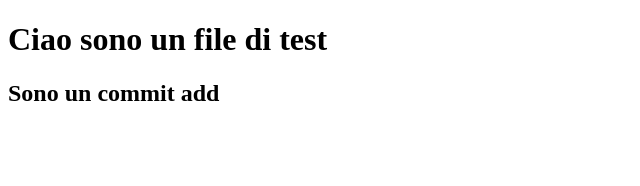
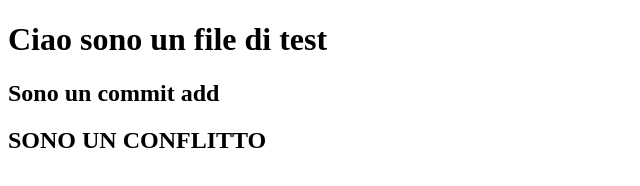
Before and after one commit to xAldox995/progetto-test, a plain HTML site: page index.html in a window 1280 px wide. Shown: the whole page, without its empty margins (0-640 px from the left). Drawn offline with Linux system fonts and the light colour scheme.

Commit message:
riprovo a genere un conflitto

```diff
--- a/index.html
+++ b/index.html
@@ -9,6 +9,6 @@
 <body>
     <h1>Ciao sono un file di test</h1>
     <h2>Sono un commit add</h2>
-
+    <h2>SONO UN CONFLITTO</h2>
 </body>
 </html>
```
